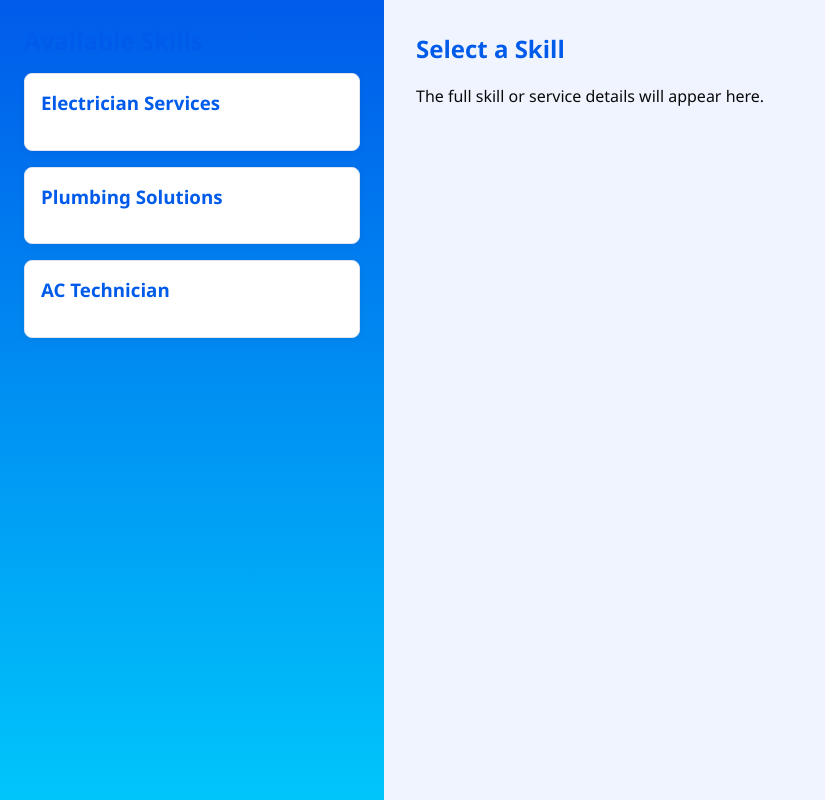
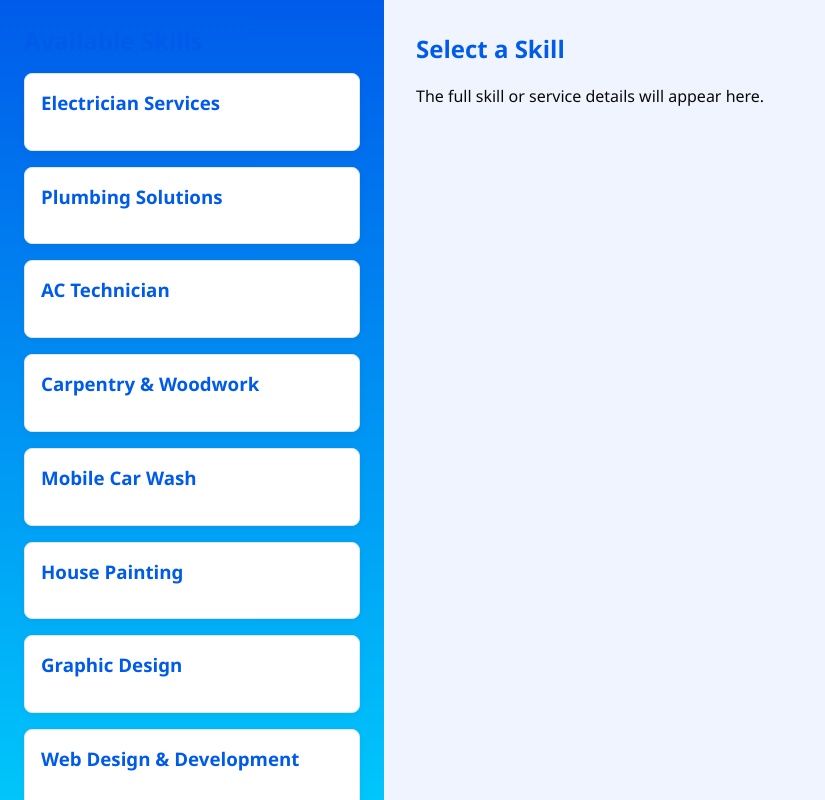
Before and after one commit to biwott-v/biwott-v, a React (Create React App) app in the folder skilllink-fe/: page / in a window 1280 px wide. Shown: the whole page, without its empty margins (0-825 px from the left). Built offline with nearby package versions, Linux system fonts and the light colour scheme.

Commit message:
more skills to the skills list

```diff
--- a/skilllink-fe/src/App.js
+++ b/skilllink-fe/src/App.js
@@ -19,6 +19,51 @@ function App() {
       id: 3,
       title: 'AC Technician',
       description: 'Maintains and repairs air conditioning units — commercial & domestic.'
+    },
+    {
+      id: 4,
+      title: 'Carpentry & Woodwork',
+      description: 'Custom furniture, door fittings, repairs, and renovations.'
+    },
+    {
+      id: 5,
+      title: 'Mobile Car Wash',
+      description: 'We come to you! Interior and exterior car cleaning services.'
+    },
+    {
+      id: 6,
+      title: 'House Painting',
+      description: 'Professional painting for interiors, exteriors, and feature walls.'
+    },
+    {
+      id: 7,
+      title: 'Graphic Design',
+      description: 'Logos, posters, social media content — made with flair.'
+    },
+    {
+      id: 8,
+      title: 'Web Design & Development',
+      description: 'Modern, responsive websites built with React and WordPress.'
+    },
+    {
+      id: 9,
+      title: 'Tailoring & Alterations',
+      description: 'Custom garments, suit fittings, and quick repairs.'
+    },
+    {
+      id: 10,
+      title: 'Salon & Grooming Services',
+      description: 'Haircuts, braiding, beard trims, and makeup artistry.'
+    },
+    {
+      id: 11,
+      title: 'Tutoring - Math & Science',
+      description: 'One-on-one tutoring for high school and college students.'
+    },
+    {
+      id: 12,
+      title: 'Photography & Videography',
+      description: 'Event coverage, product shoots, and editing services.'
     }
   ]);
 
```
